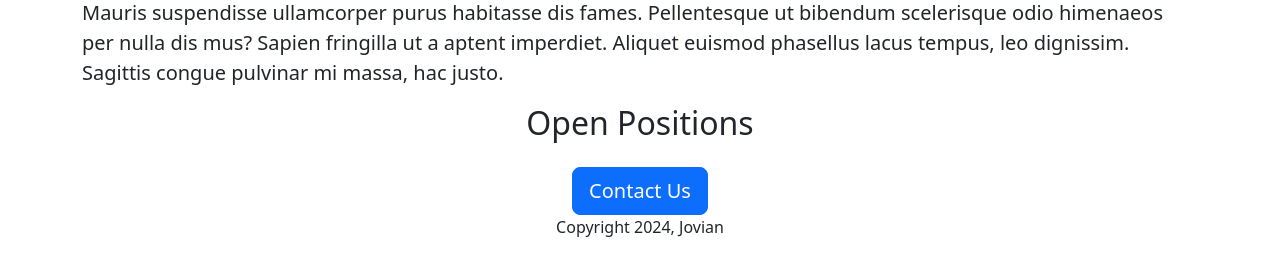
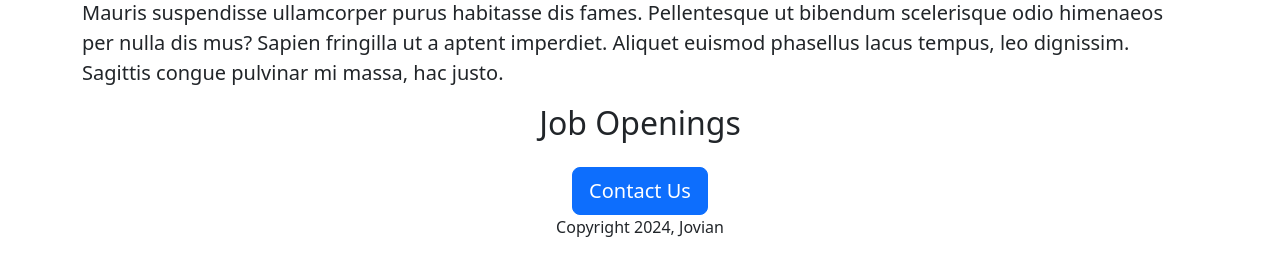
Before and after one commit to MadhukarBhaktha591/jovian-careers-website, a Python web app: template templates/home.html in a window 1280 px wide. Shown: the part 542-800 px from the top of the page. Run offline with Jinja, Linux system fonts and the light colour scheme; the template is opened without the code that fills it, so the values that code supplies are empty.

Commit message:
made some changes

```diff
--- a/app.py
+++ b/app.py
@@ -25,7 +25,7 @@ JOBS = [
     'id': 4,
     'title':'Backend Engineer',
     'location':'San Fransisco, USA'
-    # 'salary': '$120,000'
+    'salary': '$150,000'
     }
 ]
 
--- a/templates/home.html
+++ b/templates/home.html
@@ -24,7 +24,7 @@
             <p class="lead">
                 Lorem ipsum odor amet, consectetuer adipiscing elit. Potenti leo hendrerit non aliquam lectus lacus tincidunt auctor. Mauris suspendisse ullamcorper purus habitasse dis fames. Pellentesque ut bibendum scelerisque odio himenaeos per nulla dis mus? Sapien fringilla ut a aptent imperdiet. Aliquet euismod phasellus lacus tempus, leo dignissim. Sagittis congue pulvinar mi massa, hac justo.
             </p>
-        <h2 class="text-center mt-2 mb-4" >Open Positions </h2>
+        <h2 class="text-center mt-2 mb-4" >Job Openings</h2>
         <p >
             {%for job in jobs%}
                 {% include 'jobitem.html'%}
```
